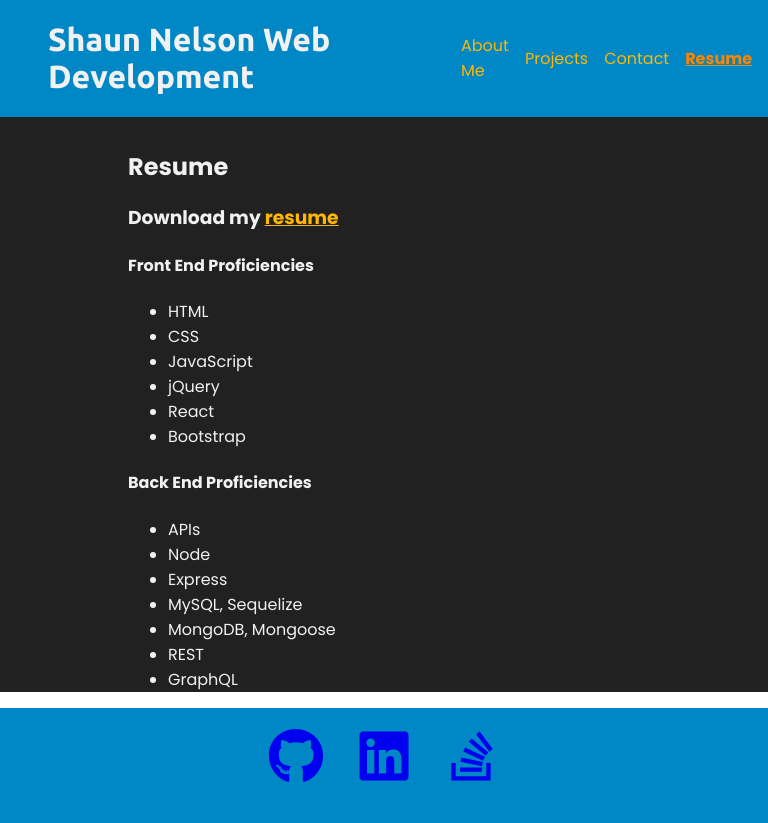
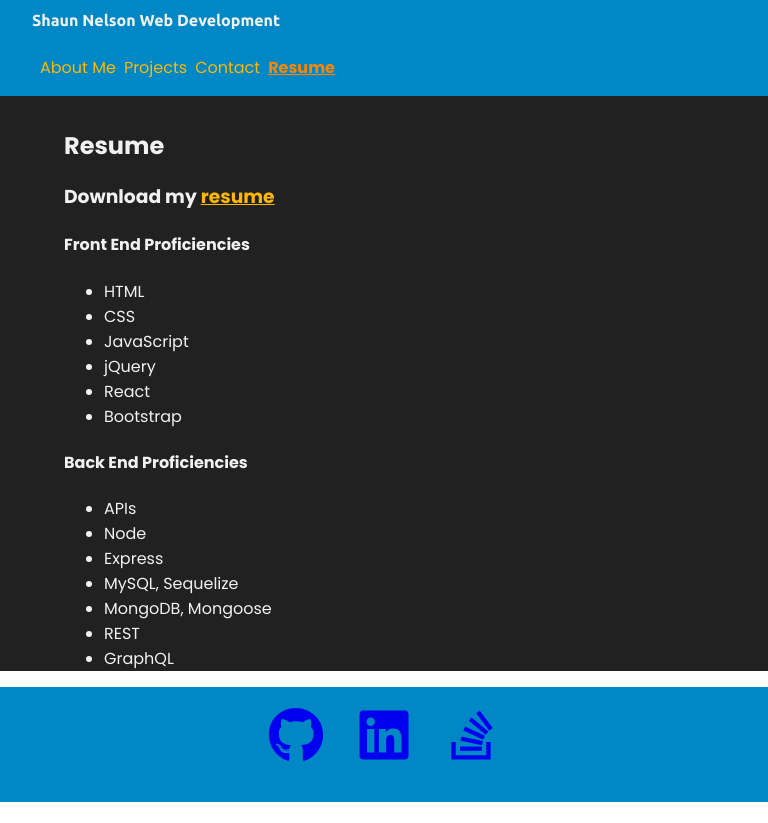
Before and after one commit to Shaun-Nelson/react-portfolio, a React (Create React App) app: page /react-portfolio/resume in a window 768 px wide. After the commit the page ends 802 px from the top, so only its background shows below. Built offline with nearby package versions, Linux system fonts and the light colour scheme.

Commit message:
Added media queries functionality

```diff
--- a/src/styles.css
+++ b/src/styles.css
@@ -180,3 +180,44 @@ button {
 .container-footer a:hover {
   color: var(--yellow);
 }
+
+@media screen and (min-width: 350px) and (max-width: 768px) {
+  .container {
+    flex-direction: column;
+  }
+
+  .container-content {
+    padding-left: 2rem;
+    padding-right: 2rem;
+  }
+
+  .container-grid {
+    grid-template-columns: 1fr;
+  }
+
+  .heading-main {
+    margin-left: 1rem;
+    font-size: 1.1rem;
+  }
+
+  nav ul {
+    gap: 0.5rem;
+    margin-left: 0;
+  }
+
+  @media screen and (min-device-width: 768px) and (max-device-width: 1024px) {
+    .container-content {
+      padding-left: 4rem;
+      padding-right: 4rem;
+    }
+
+    .container-grid {
+      grid-template-columns: 1fr 1fr;
+    }
+
+    .heading-main {
+      margin-left: 2rem;
+      font-size: 1rem;
+    }
+  }
+}
```
Also changed, not shown: 6 other files (tests, documents, lock files or other folders).
